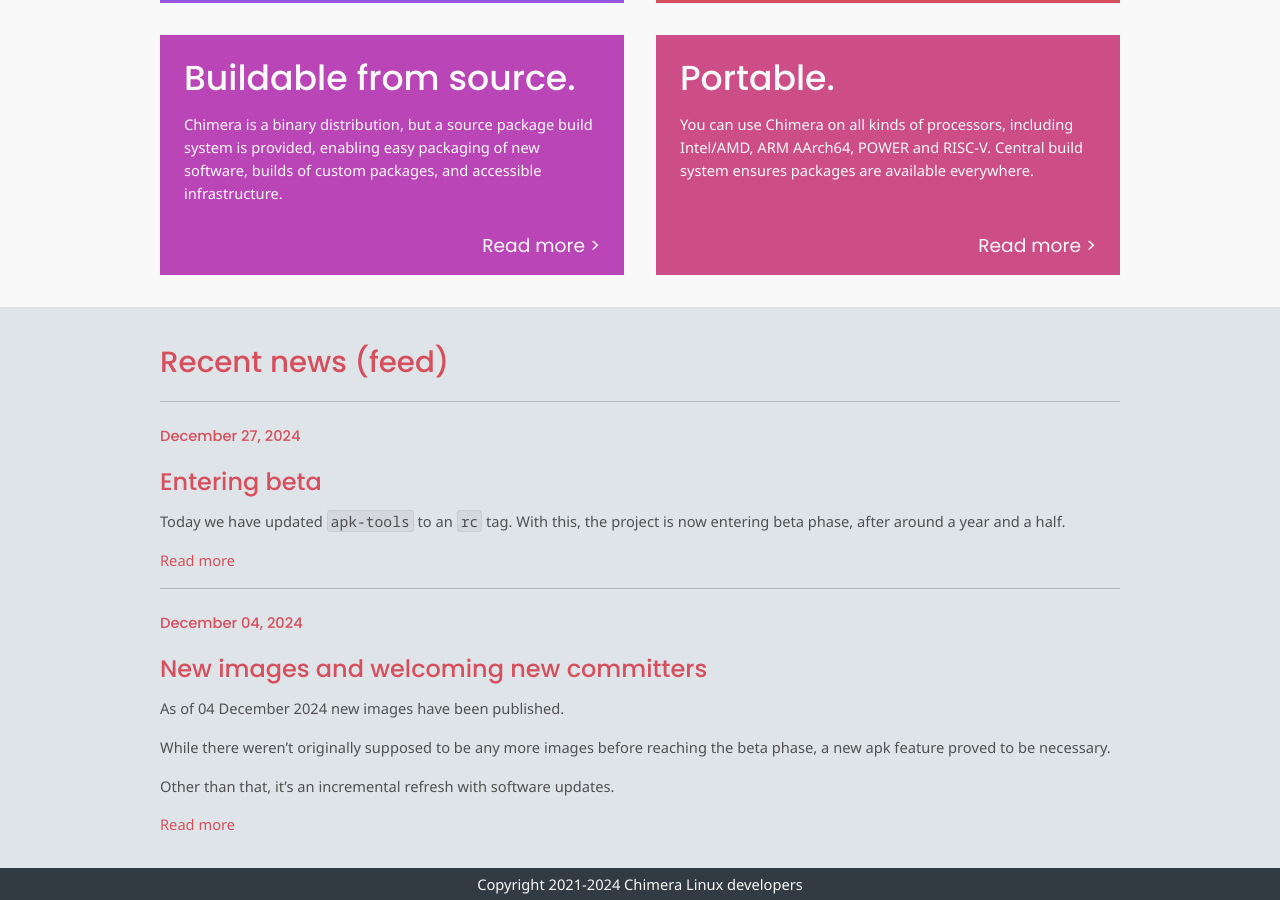
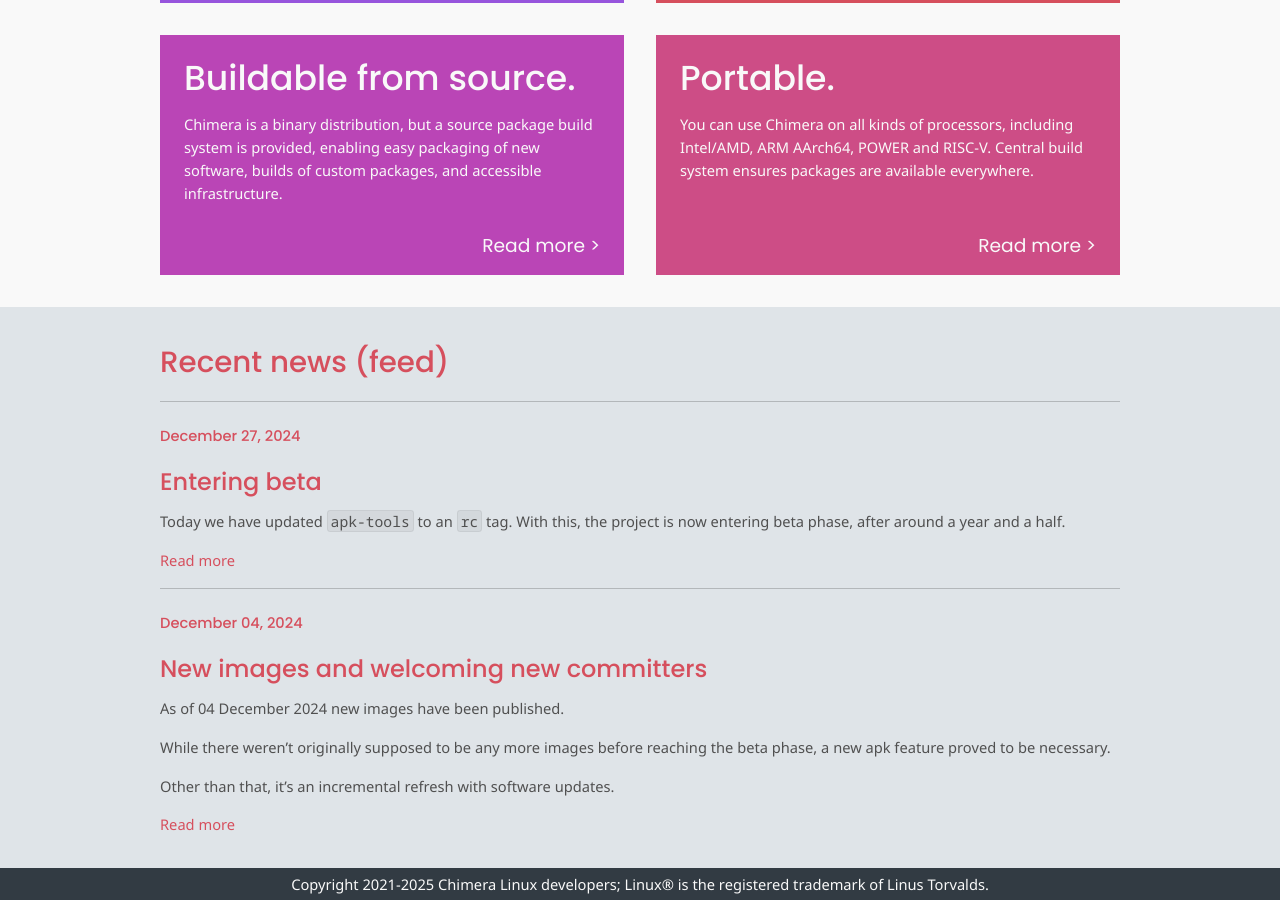
Before and after one commit to chimera-linux/chimera-linux.github.io, a Jekyll site: the page built from index.html, in a window 1280 px wide and 900 px high, scrolled down 703 px. Built offline with Jekyll 4.4.1, drawn with Linux system fonts in a browser that asks for light colours.

Commit message:
update footer copyright

```diff
--- a/_layouts/default.html
+++ b/_layouts/default.html
@@ -89,7 +89,7 @@
     {{ content }}
     <div id="footer_bg"></div>
     <div id="footer">
-        Copyright 2021-2024 Chimera Linux developers
+        Copyright 2021-2025 Chimera Linux developers; Linux® is the registered trademark of Linus Torvalds.
     </div>
 </div>
 </body>
```
